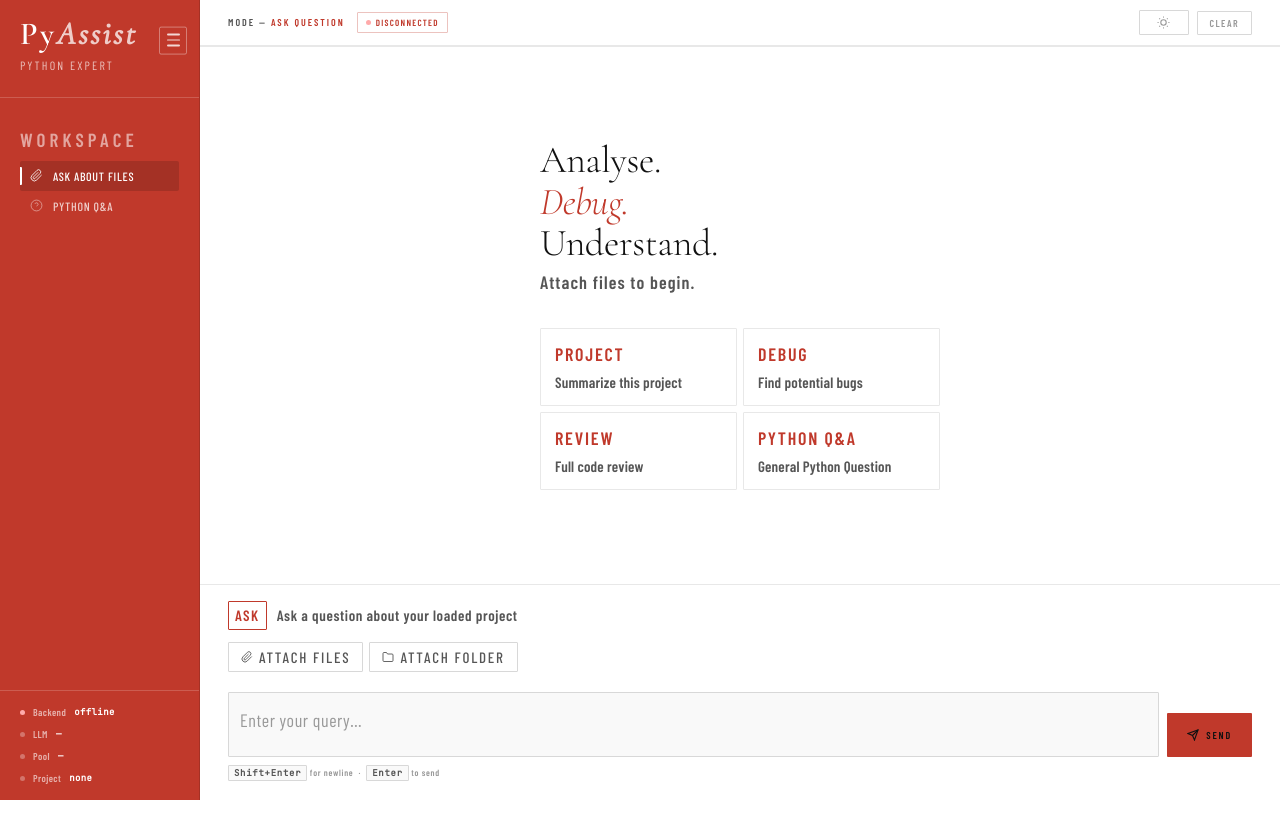
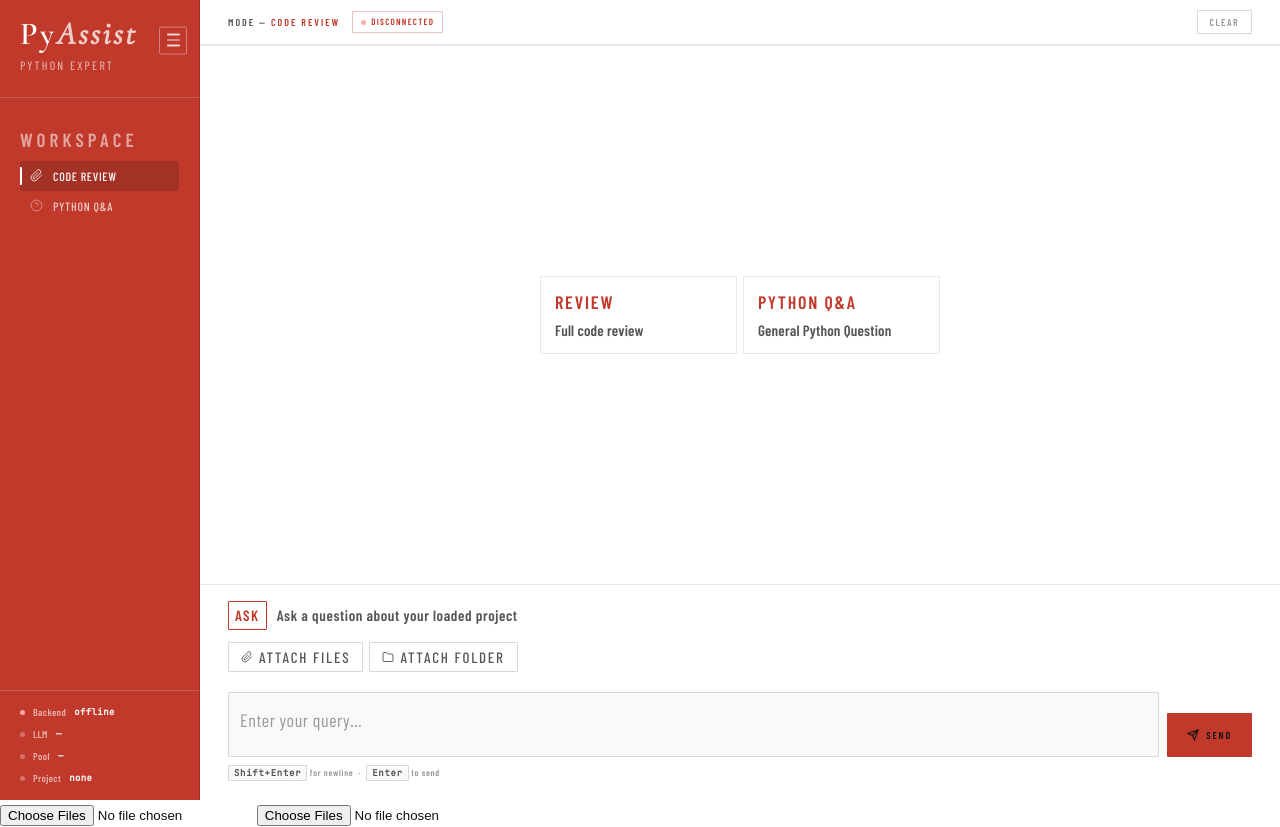
Before and after one commit to javavisa12/ChatbotHelper, a Flask app: page / in a window 1280 px wide. Before the commit the page ends 800 px from the top, so only its background shows below. Run offline with Flask 3, Linux system fonts and the light colour scheme; parts of the project's set-up code (start-up, migrations or seed data) failed here and were passed over; some web fonts are replaced.

Commit message:
Update index.html

```diff
--- a/templates/index.html
+++ b/templates/index.html
@@ -5,12 +5,9 @@
   <meta name="viewport" content="width=device-width, initial-scale=1.0"/>
   <title>PyAssist</title>
 
-  <!-- Fonts -->
   <link href="https://fonts.googleapis.com/css2?family=Cormorant+Garamond:ital,wght@0,300;0,400;0,600;1,300;1,400&family=Barlow+Condensed:wght@300;400;500;600&family=JetBrains+Mono:wght@300;400&display=swap" rel="stylesheet"/>
 
-  <!-- Modular CSS — paths match static/css/ folder structure -->
   <link rel="stylesheet" href="{{ url_for('static', filename='css/base/base.css') }}"/>
-  <link rel="stylesheet" href="{{ url_for('static', filename='css/base/theme-switch.css') }}"/>
   <link rel="stylesheet" href="{{ url_for('static', filename='css/layout.css') }}"/>
   <link rel="stylesheet" href="{{ url_for('static', filename='css/sidebar.css') }}"/>
   <link rel="stylesheet" href="{{ url_for('static', filename='css/input.css') }}"/>
@@ -26,7 +23,6 @@
 
 <div class="shell">
 
-  <!-- ═══ SIDEBAR ═══════════════════════════════════════════════════ -->
   <aside class="sidebar">
 
     <div class="sidebar-head">
@@ -45,7 +41,7 @@
           <svg class="nav-icon" viewBox="0 0 24 24" fill="none" stroke="currentColor" stroke-width="1.5">
             <path d="M21.44 11.05l-9.19 9.19a6 6 0 0 1-8.49-8.49l9.19-9.19a4 4 0 0 1 5.66 5.66l-9.2 9.19a2 2 0 0 1-2.83-2.83l8.49-8.48"/>
           </svg>
-      Ask About Files
+          Code Review
         </button>
 
         <button class="nav-btn" id="btn-pyqa" onclick="setMode('pyqa')">
@@ -84,41 +80,25 @@
 
   </aside>
 
-  <!-- ═══ MAIN ═══════════════════════════════════════════════════════ -->
   <main class="main">
 
-    <!-- Topbar -->
     <div class="topbar">
       <div class="topbar-left">
-        <div class="mode-crumb">Mode &mdash; <b id="crumb-mode">Ask Question</b></div>
+        <div class="mode-crumb">Mode &mdash; <b id="crumb-mode">Code Review</b></div>
         <div class="conn-pill err" id="connPill">
           <div class="pip err" id="pill-pip"></div>
           <span id="pill-txt">Disconnected</span>
         </div>
       </div>
       <div class="topbar-right">
-        <button class="btn-ghost theme-btn" id="themeToggle" title="Toggle theme">
-          <svg id="theme-icon" width="13" height="13" viewBox="0 0 24 24" fill="none" stroke="currentColor" stroke-width="2"><circle cx="12" cy="12" r="5"/><line x1="12" y1="1" x2="12" y2="3"/><line x1="12" y1="21" x2="12" y2="23"/><line x1="4.22" y1="4.22" x2="5.64" y2="5.64"/><line x1="18.36" y1="18.36" x2="19.78" y2="19.78"/><line x1="1" y1="12" x2="3" y2="12"/><line x1="21" y1="12" x2="23" y2="12"/><line x1="4.22" y1="19.78" x2="5.64" y2="18.36"/><line x1="18.36" y1="5.64" x2="19.78" y2="4.22"/></svg>
-        </button>
         <button class="btn-ghost" onclick="clearChat()">Clear</button>
       </div>
     </div>
 
-    <!-- Chat -->
     <div class="chat" id="chat">
       <div class="empty" id="emptyState">
-        <div class="empty-heading">Analyse.<br><em>Debug.</em><br>Understand.</div>
-        <div class="empty-sub">Attach files to begin.</div>
         <div class="empty-grid">
-          <div class="empty-card" onclick="fillPrompt('Summarize what this project does and identify its main components.')">
-            <div class="card-tag">Project</div>
-            <div class="card-text">Summarize this project</div>
-          </div>
-          <div class="empty-card" onclick="fillPrompt('Find all potential bugs and edge cases in this code.')">
-            <div class="card-tag">Debug</div>
-            <div class="card-text">Find potential bugs</div>
-          </div>
-          <div class="empty-card" onclick="fillPrompt('Review the code quality and suggest specific improvements.')">
+          <div class="empty-card" onclick="setMode('ask'); fillPrompt('Review the code quality and suggest specific improvements.')">
             <div class="card-tag">Review</div>
             <div class="card-text">Full code review</div>
           </div>
@@ -130,7 +110,6 @@
       </div>
     </div>
 
-    <!-- Input -->
     <div class="input-area">
 
       <div class="input-context">
@@ -138,7 +117,6 @@
         <span class="ctx-desc" id="ctxDesc">Ask a question about your loaded project</span>
       </div>
 
-      <!-- Attach strip -->
       <div class="attach-strip" id="attachStrip">
         <button class="attach-pill" onclick="document.getElementById('fileInput').click()">
           <svg width="12" height="12" viewBox="0 0 24 24" fill="none" stroke="currentColor" stroke-width="1.8"><path d="M21.44 11.05l-9.19 9.19a6 6 0 0 1-8.49-8.49l9.19-9.19a4 4 0 0 1 5.66 5.66l-9.2 9.19a2 2 0 0 1-2.83-2.83l8.49-8.48"/></svg>
@@ -150,10 +128,8 @@
         </button>
       </div>
 
-      <!-- Attached file chips -->
       <div class="chips-row" id="chipsRow"></div>
 
-      <!-- Composer -->
       <div class="composer">
         <div class="textarea-frame">
           <textarea id="msgInput" rows="1" placeholder="Enter your query…"
@@ -173,14 +149,12 @@
   </main>
 </div>
 
-<!-- Hidden file inputs , below the webpage-->
 <input type="file" id="fileInput" multiple
   accept=".py,.txt,.json,.md,.yaml,.yml,.toml,.cfg,.ini,.js,.ts,.html,.css,.csv"
   onchange="handleFiles(event)"/>
 <input type="file" id="folderInput" multiple webkitdirectory
   onchange="handleFiles(event)"/>
 
-<!-- ES Module entry point -->
 <script type="module" src="{{ url_for('static', filename='js/main.js') }}"></script>
 
 </body>
```
Lines whose indentation alone changed are shown as unchanged.
